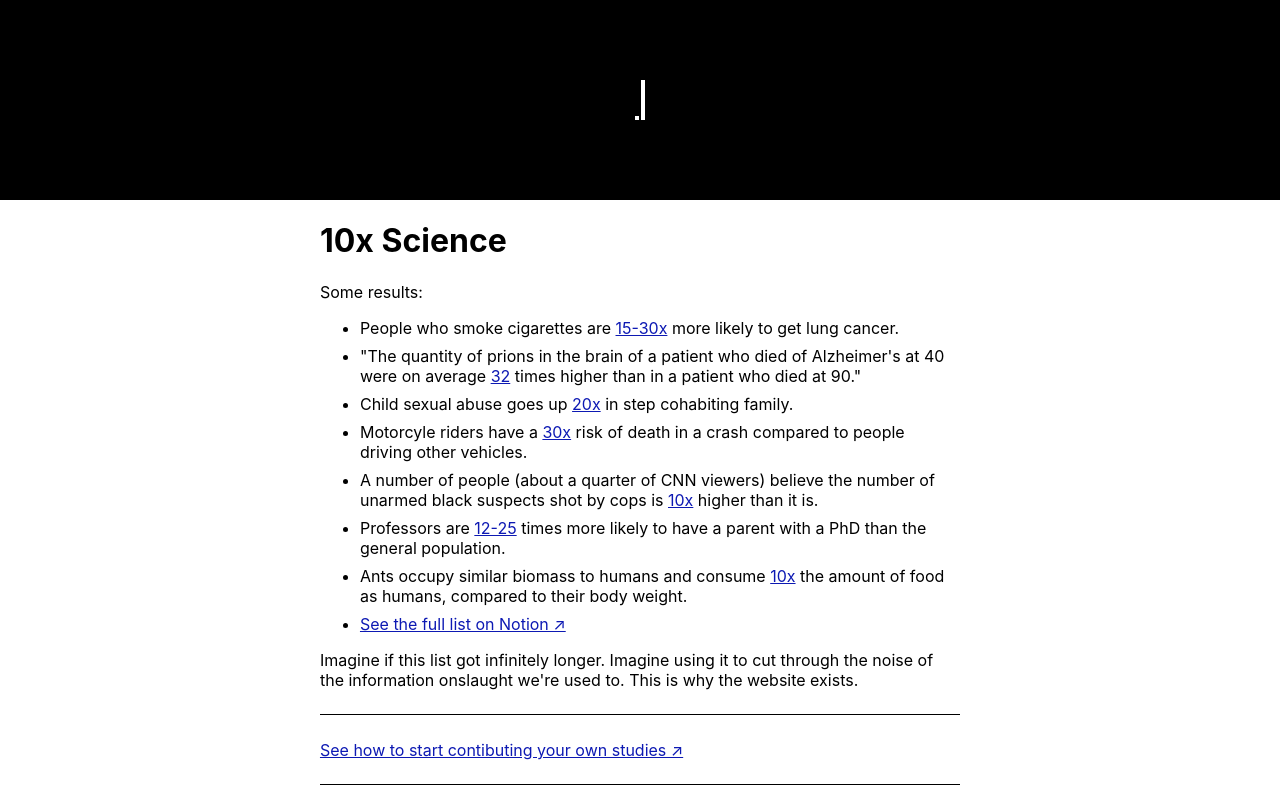
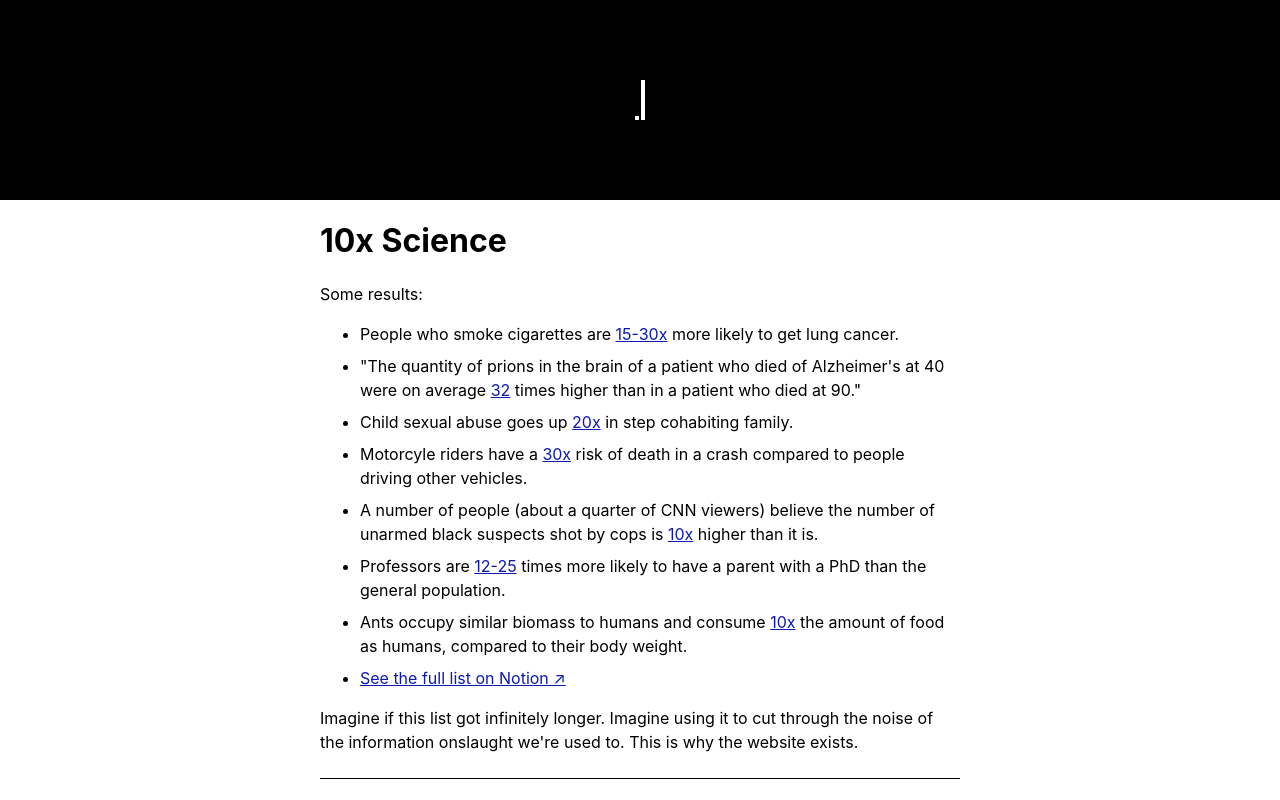
Before and after one commit to markmiro/10x-science, a Next.js app: page / in a window 1280 px wide. Shown: the top 800 px of the page. Built offline with nearby package versions, Linux system fonts and the light colour scheme.

Commit message:
Increase line spacing

```diff
--- a/stuff/index.css
+++ b/stuff/index.css
@@ -10,7 +10,7 @@ body {
 
 p,
 li {
-  line-height: 1.25;
+  line-height: 1.5;
 }
 li {
   margin-bottom: 0.5em;
```
